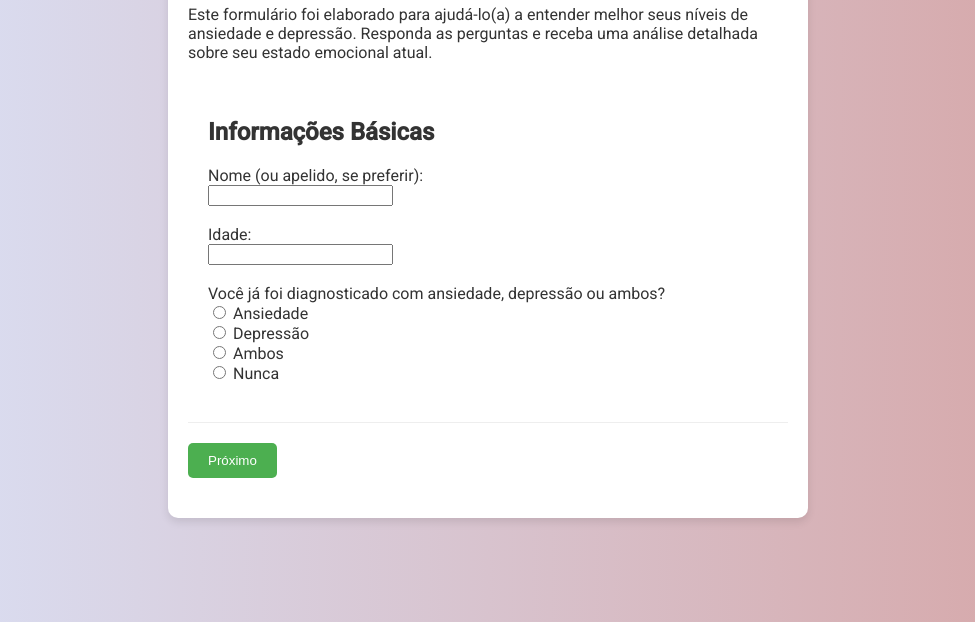
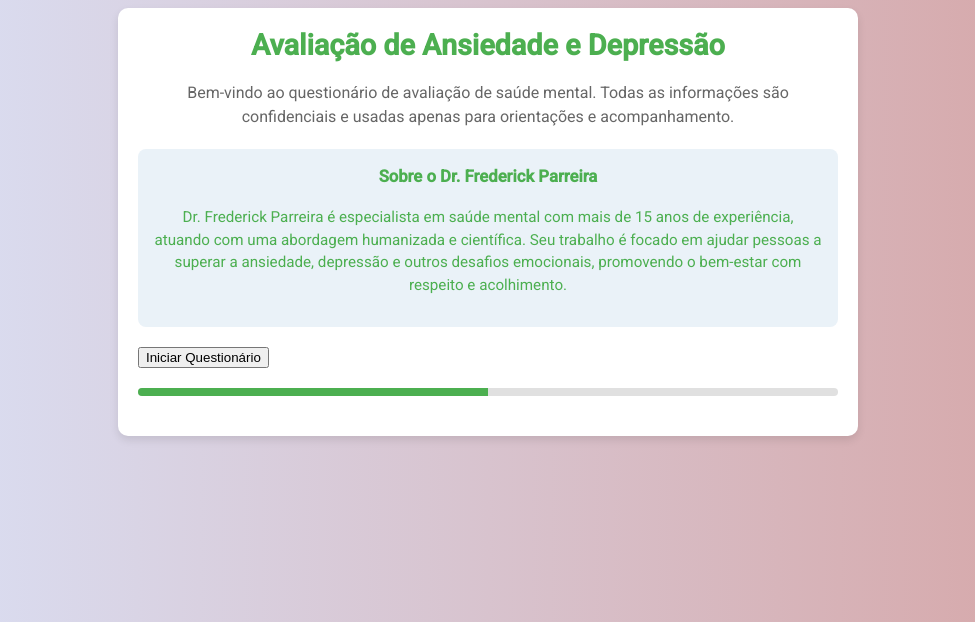
Before and after one commit to inovaceg/drFrederickParreira, a plain HTML site: page index.html in a window 1280 px wide. Shown: the part 178-800 px from the top of the page, without its empty margins (152-1127 px from the left). Drawn offline with Linux system fonts and the light colour scheme.

Commit message:
Update index.html

```diff
--- a/index.html
+++ b/index.html
@@ -7,23 +7,19 @@
     <link href="https://fonts.googleapis.com/css2?family=Roboto:wght@400;500&display=swap" rel="stylesheet">
 
     <style>
-        /* Configuração do fundo com gradiente */
         body {
             font-family: 'Roboto', sans-serif;
             margin: 0;
             padding: 0;
             background: linear-gradient(to right, #dae2f8, #d6a4a4);
-            color: #333;
             display: flex;
             justify-content: center;
             align-items: center;
             min-height: 100vh;
         }
-
-        /* Contêiner principal do formulário */
         .container {
             width: 100%;
-            max-width: 600px;
+            max-width: 700px;
             margin: 20px;
             padding: 20px;
             background: #fff;
@@ -32,21 +28,46 @@
             overflow: hidden;
             animation: fadeIn 0.5s ease-in-out;
         }
-
-        /* Título principal */
         h1 {
             text-align: center;
             color: #4CAF50;
             margin-top: 0;
+            font-size: 1.8em;
         }
-
-        /* Fade-in para transição suave */
-        @keyframes fadeIn {
-            from { opacity: 0; }
-            to { opacity: 1; }
+        .description {
+            text-align: center;
+            margin-bottom: 20px;
+            font-size: 1rem;
+            line-height: 1.5;
+            color: #666;
         }
-
-        /* Configurações para cada seção do formulário */
+        .about-doctor {
+            background-color: #eaf2f8;
+            padding: 15px;
+            border-radius: 8px;
+            margin-top: 15px;
+            margin-bottom: 20px;
+            font-size: 0.95rem;
+            line-height: 1.5;
+            color: #4CAF50;
+            text-align: center;
+        }
+        .about-doctor h3 {
+            margin-top: 0;
+            font-size: 1.1em;
+        }
+        .progress-bar {
+            background-color: #e0e0e0;
+            height: 8px;
+            border-radius: 4px;
+            overflow: hidden;
+            margin: 20px 0;
+        }
+        .progress {
+            background-color: #4CAF50;
+            height: 100%;
+            width: 0%;
+        }
         .form-section {
             display: none;
             padding: 20px;
@@ -56,8 +77,6 @@
             display: block;
             animation: fadeIn 0.4s ease;
         }
-
-        /* Configuração dos botões de navegação */
         .form-navigation {
             display: flex;
             justify-content: space-between;
@@ -76,8 +95,6 @@
         .form-navigation button:hover {
             background-color: #45a049;
         }
-
-        /* Estilo para o campo de resultado */
         .result {
             padding: 20px;
             border-radius: 8px;
@@ -90,8 +107,6 @@
             color: #4CAF50;
             font-weight: 500;
         }
-
-        /* Estilo para o campo de WhatsApp */
         #whatsapp-field {
             padding: 20px;
             background: #f9f9f9;
@@ -118,33 +133,60 @@
 
 <div class="container">
     <h1>Avaliação de Ansiedade e Depressão</h1>
-    <p>Este formulário foi elaborado para ajudá-lo(a) a entender melhor seus níveis de ansiedade e depressão. Responda as perguntas e receba uma análise detalhada sobre seu estado emocional atual.</p>
+    <div class="description">
+        <p>Bem-vindo ao questionário de avaliação de saúde mental. Todas as informações são confidenciais e usadas apenas para orientações e acompanhamento.</p>
+    </div>
 
-    <form id="surveyForm">
-        <!-- Informações Básicas -->
+    <div class="about-doctor">
+        <h3>Sobre o Dr. Frederick Parreira</h3>
+        <p>Dr. Frederick Parreira é especialista em saúde mental com mais de 15 anos de experiência, atuando com uma abordagem humanizada e científica. Seu trabalho é focado em ajudar pessoas a superar a ansiedade, depressão e outros desafios emocionais, promovendo o bem-estar com respeito e acolhimento.</p>
+    </div>
+
+    <button onclick="startForm()">Iniciar Questionário</button>
+
+    <div class="progress-bar">
+        <div class="progress" id="progress"></div>
+    </div>
+
+    <form id="surveyForm" style="display: none;">
+        <!-- Seção de Dados Demográficos -->
         <div class="form-section active" id="section1">
-            <h2>Informações Básicas</h2>
+            <h2>Dados Demográficos</h2>
             <label>Nome (ou apelido, se preferir):</label><br>
             <input type="text" name="nome" required><br><br>
 
             <label>Idade:</label><br>
             <input type="number" name="idade" required><br><br>
 
-            <label>Você já foi diagnosticado com ansiedade, depressão ou ambos?</label><br>
-            <input type="radio" name="diagnostico" value="ansiedade" required> Ansiedade<br>
-            <input type="radio" name="diagnostico" value="depressao" required> Depressão<br>
-            <input type="radio" name="diagnostico" value="ambos" required> Ambos<br>
-            <input type="radio" name="diagnostico" value="nenhum" required> Nunca<br><br>
+            <label>Gênero:</label><br>
+            <input type="radio" name="genero" value="Masculino" required> Masculino<br>
+            <input type="radio" name="genero" value="Feminino" required> Feminino<br>
+            <input type="radio" name="genero" value="Outro" required> Outro<br>
+            <input type="radio" name="genero" value="Prefiro não dizer" required> Prefiro não dizer<br><br>
+
+            <label>Localização (opcional):</label><br>
+            <input type="text" name="localizacao" placeholder="Estado ou região"><br><br>
+
+            <label>Nível de Escolaridade (opcional):</label><br>
+            <select name="escolaridade">
+                <option value="">Selecione</option>
+                <option value="Ensino Fundamental">Ensino Fundamental</option>
+                <option value="Ensino Médio">Ensino Médio</option>
+                <option value="Ensino Superior">Ensino Superior</option>
+                <option value="Pós-Graduação">Pós-Graduação</option>
+                <option value="Prefiro não dizer">Prefiro não dizer</option>
+            </select><br><br>
         </div>
 
-        <!-- Avaliação de Ansiedade -->
+        <!-- Seção de Perguntas de Ansiedade -->
         <div class="form-section" id="section2">
             <h2>Avaliação de Ansiedade</h2>
-            <label>Nos últimos 14 dias, você tem se sentido excessivamente preocupado(a) ou ansioso(a), mesmo com situações cotidianas?</label><br>
-            <input type="radio" name="preocupacao" value="0" required> Nunca<br>
-            <input type="radio" name="preocupacao" value="1" required> Raramente<br>
-            <input type="radio" name="preocupacao" value="2" required> Frequentemente<br>
-            <input type="radio" name="preocupacao" value="3" required> Quase sempre<br><br>
+            <label>Nos últimos 14 dias, com que frequência você se sentiu tenso(a) ou agitado(a)?</label><br>
+            <input type="radio" name="tensao" value="4" required> Quase o tempo todo<br>
+            <input type="radio" name="tensao" value="3" required> Na maioria das vezes<br>
+            <input type="radio" name="tensao" value="2" required> De vez em quando<br>
+            <input type="radio" name="tensao" value="1" required> Raramente<br>
+            <input type="radio" name="tensao" value="0" required> Nunca<br><br>
         </div>
 
         <!-- Navegação entre as seções -->
@@ -167,8 +209,13 @@
 </div>
 
 <script>
-    let currentSection = 0; // Inicializa na primeira seção
-    showSection(currentSection); // Exibe a primeira seção
+    function startForm() {
+        document.querySelector("button").style.display = "none";
+        document.getElementById("surveyForm").style.display = "block";
+    }
+
+    let currentSection = 0;
+    showSection(currentSection);
 
     function showSection(n) {
         const sections = document.querySelectorAll('.form-section');
@@ -176,8 +223,7 @@
             section.classList.remove('active');
             if (index === n) section.classList.add('active');
         });
-
-        // Ajusta os botões de navegação
+        updateProgress(n);
         const nextBtn = document.getElementById('nextBtn');
         const prevBtn = document.getElementById('prevBtn');
         if (n === 0) {
@@ -185,7 +231,6 @@
         } else {
             prevBtn.style.display = "inline";
         }
-
         if (n === sections.length - 1) {
             nextBtn.innerHTML = "Enviar";
             nextBtn.onclick = calcularResultado;
@@ -197,21 +242,15 @@
     function nextPrev(n) {
         const sections = document.querySelectorAll('.form-section');
         currentSection = currentSection + n;
-
-        // Exibe a seção correta
         if (currentSection >= 0 && currentSection < sections.length) {
             showSection(currentSection);
         }
     }
 
     function calcularResultado() {
-        let pontuacaoAnsiedade = 0;
-        let pontuacaoDepressao = 0;
         const resultDiv = document.getElementById('result');
         resultDiv.style.display = 'block';
-
-        let resultadoFinal = `<h2>Sintomas Avaliados</h2>
-                              <p>Com base em suas respostas, veja abaixo uma análise preliminar. Recomendamos buscar apoio profissional caso os sintomas persistam.</p>`;
+        let resultadoFinal = "<h2>Resultado da Avaliação</h2><p>Avaliação detalhada será apresentada aqui, sugerindo o nível de ansiedade e depressão e recomendando orientações personalizadas.</p>";
         resultDiv.innerHTML = resultadoFinal;
         document.getElementById('whatsapp-field').style.display = 'block';
     }
@@ -224,6 +263,13 @@
             alert("Por favor, insira um número de WhatsApp válido.");
         }
     }
+
+    function updateProgress(section) {
+        const progress = document.getElementById("progress");
+        const totalSections = document.querySelectorAll(".form-section").length;
+        const progressWidth = ((section + 1) / totalSections) * 100;
+        progress.style.width = progressWidth + "%";
+    }
 </script>
 
 </body>
```
